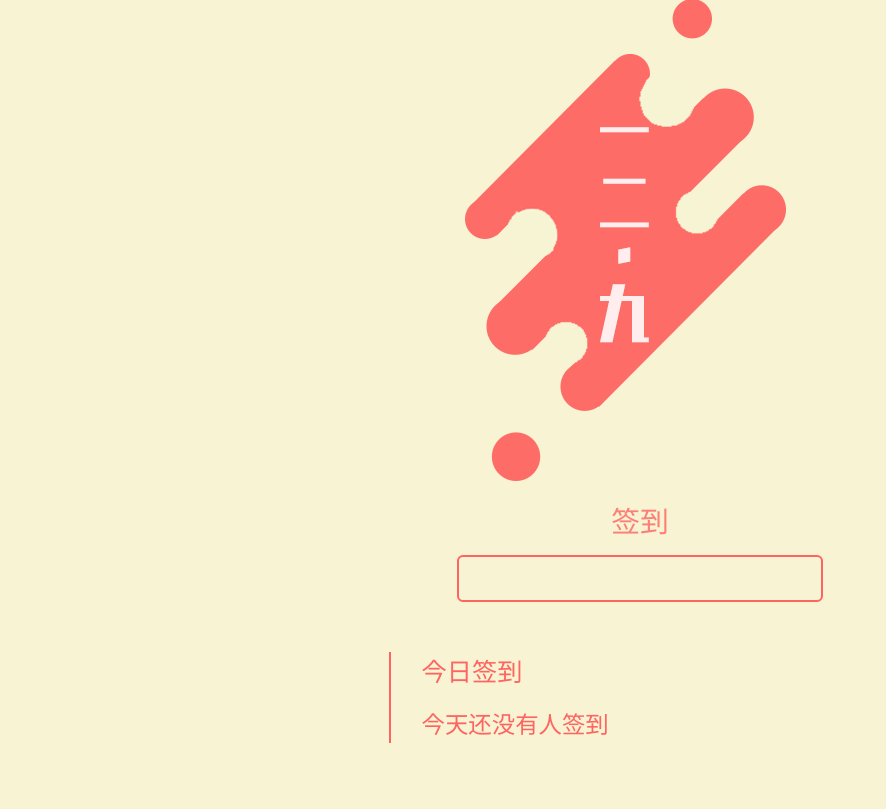
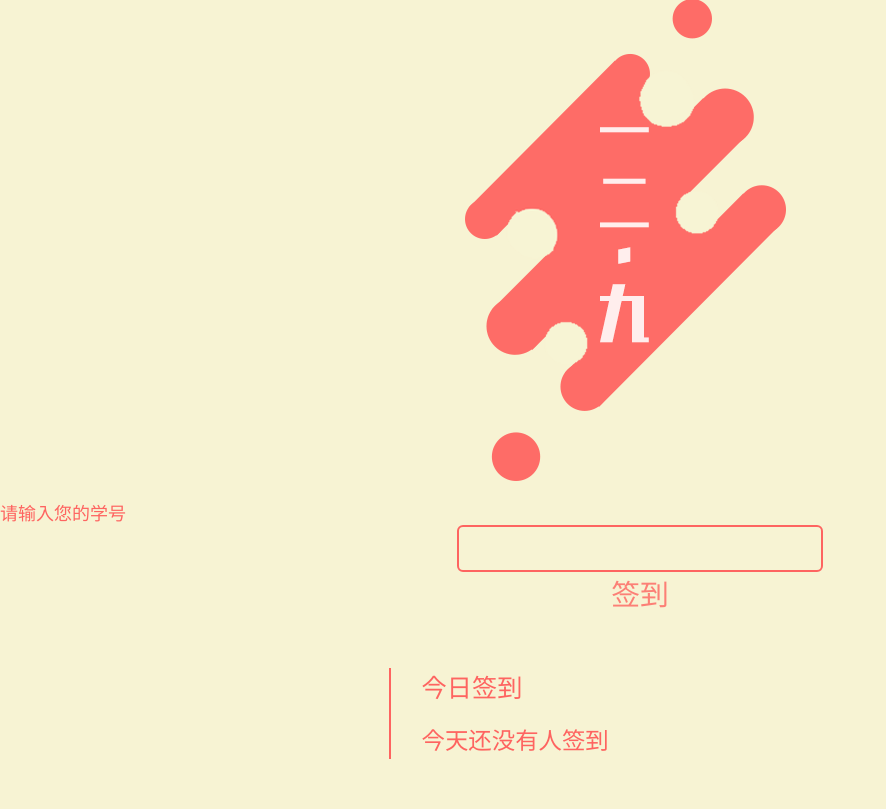
Before and after one commit to ClumsyLee/small-target, a Django app: page / in a window 1280 px wide. Shown: the part 101-910 px from the top of the page, without its empty margins (0-886 px from the left). Before the commit the page ends 844 px from the top, so only its background shows below. Run offline with Django 3.2, Linux system fonts and the light colour scheme; data comes from the database, SQL or seed files in the repository.

Commit message:
Update index.html

```diff
--- a/checkin/templates/checkin/index.html
+++ b/checkin/templates/checkin/index.html
@@ -30,9 +30,10 @@
 
         <form action="" method="post">
             {% csrf_token %}
+            <p>请输入您的学号</p>
+            {{ form.student_id }}
+            <center>{{ form.student_id.errors }}</center>
             <input type="submit" value="签到" id="sub">
-            {{ form.student_id }}
-            {{ form.student_id.errors }}
 
         </form>
 
```
